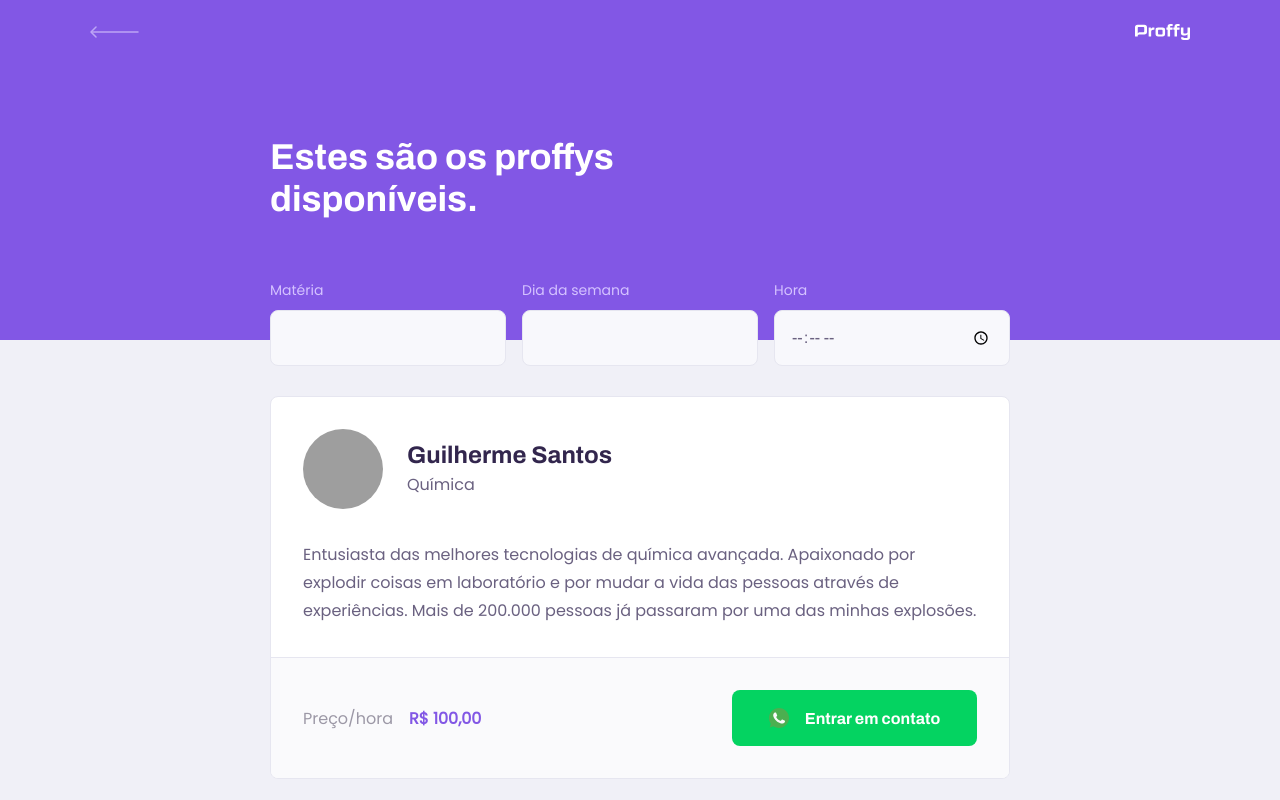
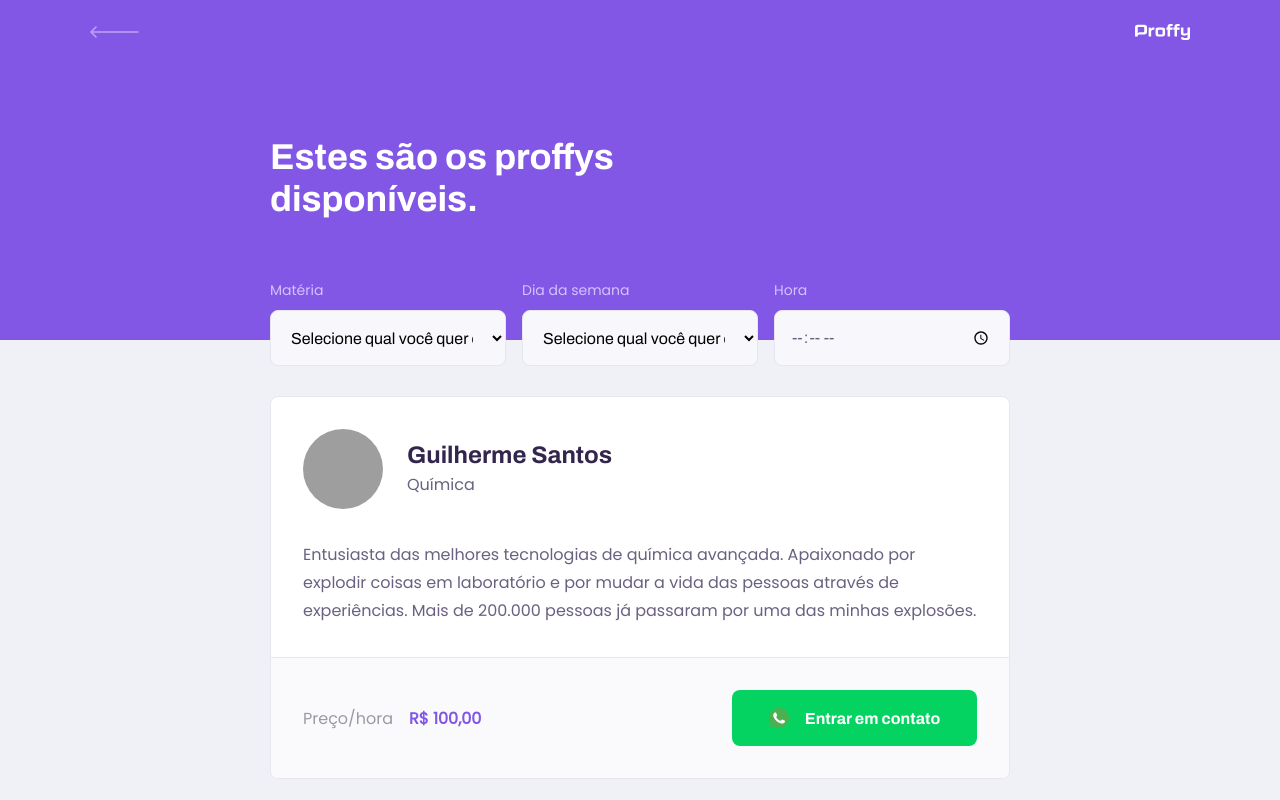
Before and after one commit to guilhermesantoss/proffy-nlw02, a React (Create React App) app in the folder web/: page /study in a window 1280 px wide. Shown: the top 800 px of the page. Built offline with nearby package versions, Linux system fonts and the light colour scheme; grey boxes are pictures that could not be loaded; the HTML template or start-up script is replaced by a standard one.

Commit message:
add compoenente Select e estilizacao

```diff
--- /dev/null
+++ b/web/src/components/Select/index.tsx
@@ -0,0 +1,43 @@
+import React, { SelectHTMLAttributes } from 'react';
+
+import './styles.css';
+
+interface SelectProps extends SelectHTMLAttributes<HTMLSelectElement> {
+  name: string;
+  label: string;
+  options: Array<{
+    value: string;
+    label: string;
+  }>;
+}
+
+const Select: React.FC<SelectProps> = ({ name, label, options, ...rest }) => {
+  return (
+    <div className="select-block">
+      <label htmlFor={name}>{label}</label>
+      <select
+        id={name}
+        {...rest}
+      >
+        <option
+          value=""
+          disabled
+          selected
+          hidden
+        >
+          Selecione qual você quer ensinar
+        </option>
+        {options.map(option => (
+          <option
+            key={option.value}
+            value={option.value}
+          >
+            {option.label}
+          </option>
+        ))}
+      </select>
+    </div>
+  );
+}
+
+export default Select;
--- /dev/null
+++ b/web/src/components/Select/styles.css
@@ -0,0 +1,34 @@
+.select-block {
+  position: relative;
+}
+
+.select-block + .select-block {
+  margin-top: 1.4rem;
+}
+
+.select-block label {
+  font-size: 1.4rem;
+}
+
+.select-block select {
+  width: 100%;
+  height: 5.6rem;
+  margin-top: 0.8rem;
+  border-radius: 0.8rem;
+  background-color: var(--color-input-background);
+  border: 1px solid var(--color-line-in-white);
+  outline: 0;
+  padding: 0 1.6rem;
+  font: 1.6rem Archivo;
+}
+
+.select-block:focus-within::after {
+  width: calc(100% - 3.2rem);
+  height: 2px;
+  content: '';
+  background-color: var(--color-primary-light);
+  position: absolute;
+  left: 1.6rem;
+  right: 1.6rem;
+  bottom: 0;
+}
--- a/web/src/pages/TeacherForm/index.tsx
+++ b/web/src/pages/TeacherForm/index.tsx
@@ -7,6 +7,7 @@
 
 import './styles.css';
 import Textarea from '../../components/Textarea';
+import Select from '../../components/Select';
 
 const TeacherForm: React.FC = () => {
   return (
@@ -41,9 +42,21 @@
         <fieldset>
           <legend>Sobre a aula</legend>
 
-          <Input
+          <Select
             name="subject"
             label="Matéria"
+            options={[
+              { value: 'Artes', label: 'Artes' },
+              { value: 'Biologia', label: 'Biologia' },
+              { value: 'Ciências', label: 'Ciências' },
+              { value: 'Educação Física', label: 'Educação Física' },
+              { value: 'Geografia', label: 'Geografia' },
+              { value: 'História', label: 'Artes' },
+              { value: 'Matemática', label: 'Matemática' },
+              { value: 'Português', label: 'Português' },
+              { value: 'Química', label: 'Química' },
+              { value: 'Sociologia', label: 'Sociologia' },
+            ]}
           />
           <Input
             name="cost"
--- a/web/src/pages/TeacherForm/styles.css
+++ b/web/src/pages/TeacherForm/styles.css
@@ -38,7 +38,8 @@
   border-bottom: 1px solid var(--color-line-in-white);
 }
 
-#page-teacher-form main fieldset .input-block + .textarea-block {
+#page-teacher-form main fieldset .input-block + .textarea-block,
+#page-teacher-form main fieldset .select-block + .input-block {
   margin-top: 2.4rem;
 }
 
--- a/web/src/pages/TeacherList/index.tsx
+++ b/web/src/pages/TeacherList/index.tsx
@@ -3,6 +3,7 @@
 import PageHeader from '../../components/PageHeader';
 import TeacherItem from '../../components/TeacherItem';
 import Input from '../../components/Input';
+import Select from '../../components/Select';
 
 import './styles.css';
 
@@ -11,13 +12,34 @@
     <div id="page-teacher-list" className="container">
       <PageHeader title="Estes são os proffys disponíveis.">
         <form id="search-teachers">
-          <Input
+          <Select
             name="subject"
             label="Matéria"
+            options={[
+              { value: 'Artes', label: 'Artes' },
+              { value: 'Biologia', label: 'Biologia' },
+              { value: 'Ciências', label: 'Ciências' },
+              { value: 'Educação Física', label: 'Educação Física' },
+              { value: 'Geografia', label: 'Geografia' },
+              { value: 'História', label: 'Artes' },
+              { value: 'Matemática', label: 'Matemática' },
+              { value: 'Português', label: 'Português' },
+              { value: 'Química', label: 'Química' },
+              { value: 'Sociologia', label: 'Sociologia' },
+            ]}
           />
-          <Input
+          <Select
             name="week_day"
             label="Dia da semana"
+            options={[
+              { value: '0', label: 'Domingo' },
+              { value: '1', label: 'Segunda-feira' },
+              { value: '2', label: 'Terça-feira' },
+              { value: '3', label: 'Quarta-feira' },
+              { value: '4', label: 'Quinta-feira' },
+              { value: '5', label: 'Sexta-feira' },
+              { value: '6', label: 'Sábado' },
+            ]}
           />
           <Input
             type="time"
--- a/web/src/pages/TeacherList/styles.css
+++ b/web/src/pages/TeacherList/styles.css
@@ -29,7 +29,8 @@
     bottom: -2.6rem;
   }
 
-  #search-teachers .input-block + .input-block {
+  #search-teachers .input-block + .input-block,
+  #search-teachers .select-block + .select-block {
     margin-top: 0;
   }
 
```
